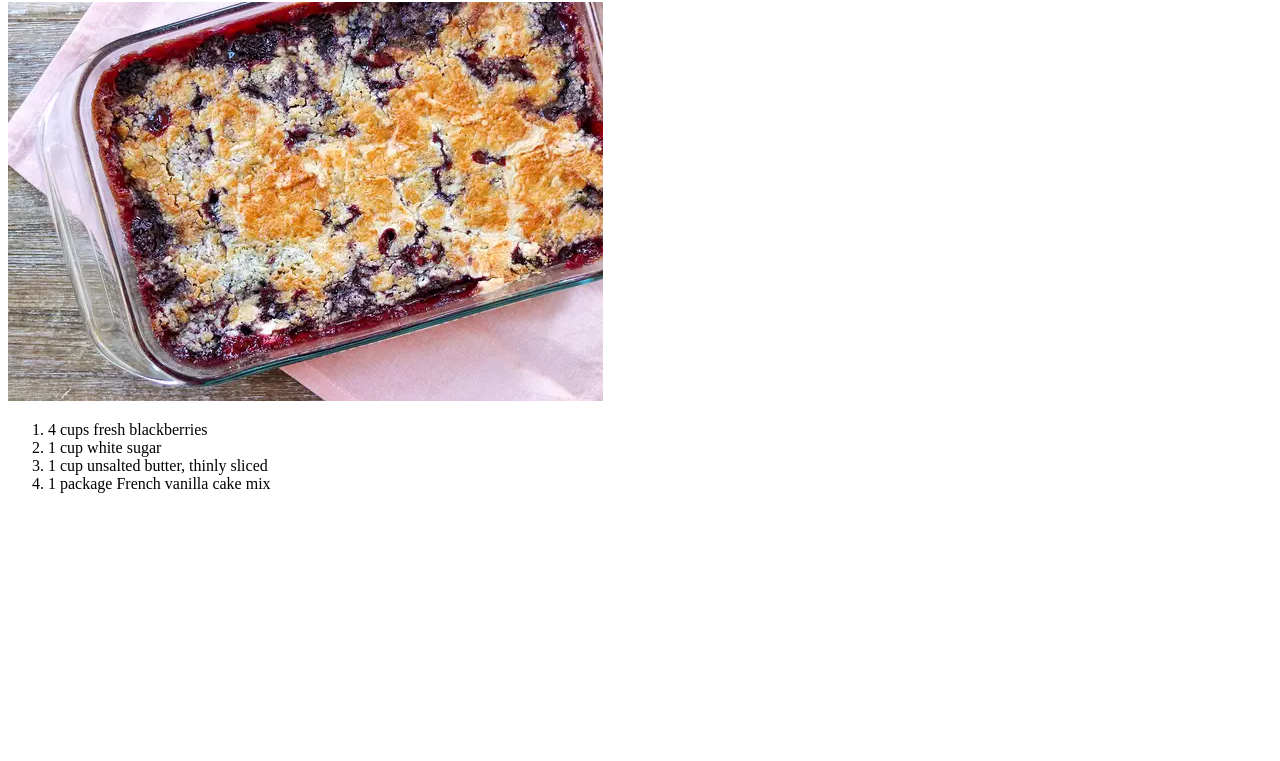
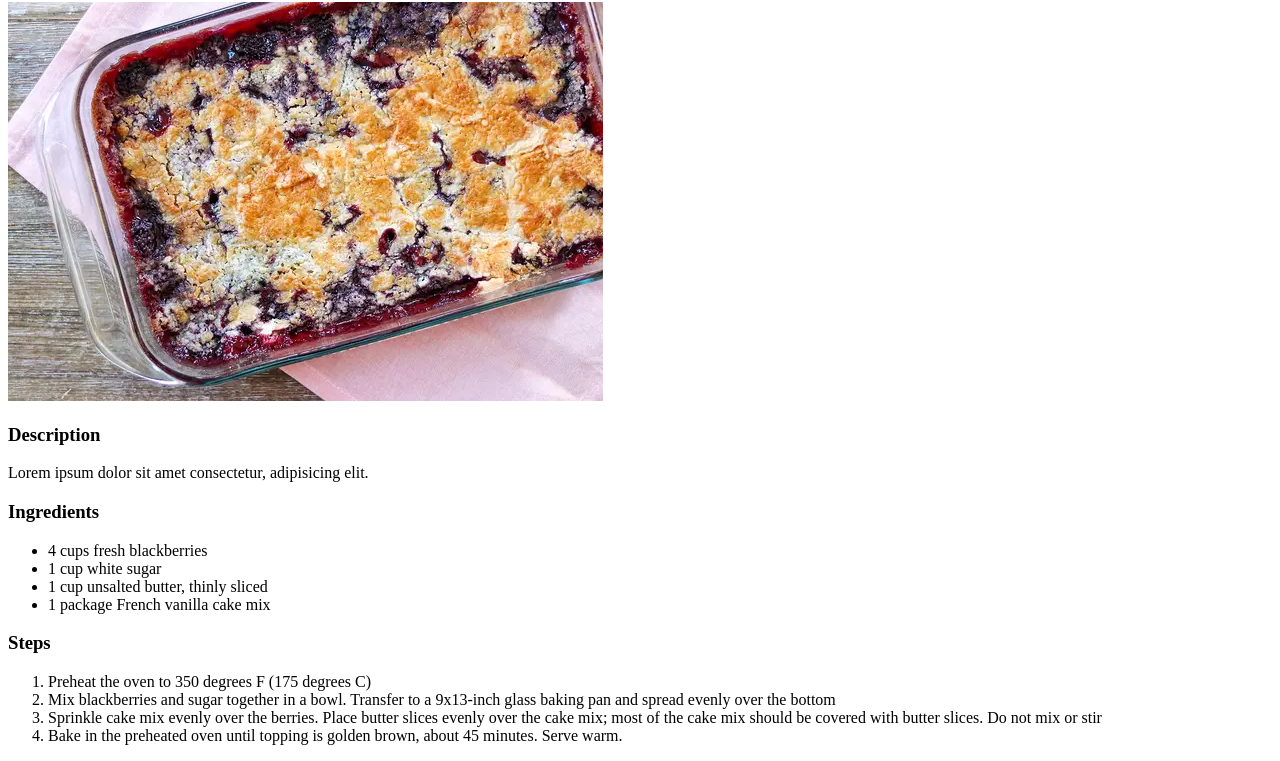
Before and after one commit to bishoyhanykamel/odin-recipes, a plain HTML site: page recipes/dump_cake.html in a window 1280 px wide. Shown: the part 78-839 px from the top of the page. Before the commit the page ends 800 px from the top, so only its background shows below. Drawn offline with Linux system fonts and the light colour scheme.

Commit message:
Add Ingredients, Description, Steps section

```diff
--- a/recipes/dump_cake.html
+++ b/recipes/dump_cake.html
@@ -8,11 +8,21 @@
     <body>
         <h1>Blackberry Dump Cake</h1>
         <img src="../images/blackberry_dump_cake.webp" alt="Blackberry Dump Cake following the recipe">
-        <ol>
+        <h3>Description</h3>
+        <p>Lorem ipsum dolor sit amet consectetur, adipisicing elit.</p>
+        <h3>Ingredients</h3>
+        <ul>
             <li>4 cups fresh blackberries</li>
             <li>1 cup white sugar</li>
             <li>1 cup unsalted butter, thinly sliced</li>
             <li>1 package French vanilla cake mix</li>
+        </ul>
+        <h3>Steps</h3>
+        <ol>
+            <li>Preheat the oven to 350 degrees F (175 degrees C)</li>
+            <li>Mix blackberries and sugar together in a bowl. Transfer to a 9x13-inch glass baking pan and spread evenly over the bottom</li>
+            <li>Sprinkle cake mix evenly over the berries. Place butter slices evenly over the cake mix; most of the cake mix should be covered with butter slices. Do not mix or stir</li>
+            <li>Bake in the preheated oven until topping is golden brown, about 45 minutes. Serve warm.</li>
         </ol>
     </body>
 </html>
```
